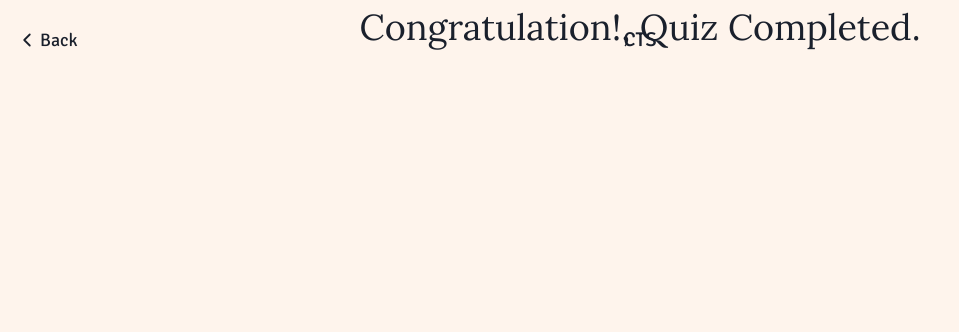
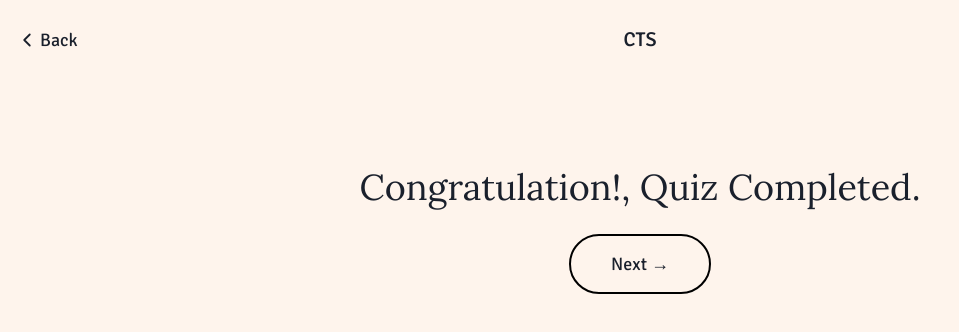
Before and after one commit to deepakvishwakarma-hh/cleantech, a Next.js app: page /steps/question in a window 1280 px wide. Shown: the top 332 px of the page, without its empty margins (0-959 px from the left). Built offline with nearby package versions, Linux system fonts and the light colour scheme.

Commit message:
flow created

```diff
--- a/components/molecules/category-introduction.tsx
+++ b/components/molecules/category-introduction.tsx
@@ -1,4 +1,4 @@
-import { Button, Text, Box } from "@chakra-ui/react"
+import { Button, Text, Box, Grid, GridItem, Flex } from "@chakra-ui/react"
 
 interface Props {
     title: string,
@@ -8,6 +8,10 @@ interface Props {
 
 const CategoryIntroduction: React.FC<Props> = ({ title, description, handleNext }) => {
     return (
+        <Box w={'100%'} h={'100vh'}>
+            <Grid templateColumns={'1fr 1fr'} h={'full'}>
+                <GridItem bgImage={'https://images.unsplash.com/photo-1635846650676-55b9ba247172?ixlib=rb-4.0.3&ixid=M3wxMjA3fDB8MHxwaG90by1wYWdlfHx8fGVufDB8fHx8fA%3D%3D&auto=format&fit=crop&w=627&q=80'} ></GridItem>
+                <GridItem as={Flex} flexDir={'column'} alignItems={'center'} justifyContent={'center'} >
                     <Box maxW={'500px'}>
                         <Text fontSize={'4xl'} textTransform={'capitalize'} fontFamily={'heading'} textAlign={'center'} mb={5} >{title}</Text>
                         <Text fontSize={'md'} textAlign={'center'} mb={5} >Lorem ipsum dolor sit amet consectetur adipisicing elit. Fugiat possimus dolorum, sint alias delectus id molestias?</Text>
@@ -24,6 +28,14 @@ const CategoryIntroduction: React.FC<Props> = ({ title, description, handleNext
                             mx={'auto'}
                             onClick={handleNext}>Next →</Button>
                     </Box>
+                </GridItem>
+
+
+
+            </Grid>
+
+
+        </Box>
     )
 }
 
--- a/components/molecules/question/index.tsx
+++ b/components/molecules/question/index.tsx
@@ -12,7 +12,7 @@ interface Props {
 
 const Question: React.FC<Props> = ({ question, options, category, setIntroduction, index }) => {
     return (
-        <Box maxW={'3xl'}>
+        <Box maxW={'3xl'} pt={'10rem'}>
             <Text letterSpacing={2} mb={5} textTransform={'uppercase'} textAlign={'center'}>{category}</Text>
             <Text fontSize={'4xl'} fontFamily={'heading'} textAlign={'center'} mb={5} >{question}</Text>
             <Flex gap={5} flexWrap={'wrap'} py={2} alignItems={'center'} justifyContent={'center'}>
--- a/pages/steps/question.tsx
+++ b/pages/steps/question.tsx
@@ -19,7 +19,7 @@ const QuestionPage = () => {
                 <Box bg="#FEF4EC" width={'100%'} height={'100vh'} overflowY={'scroll'} >
 
                     <Center
-                        // pt={'10rem'}
+
                         flexDir={'column'}>
 
                         {/* <Box maxW={'300px'} p={2} bg={'white'} rounded={'md'} position={'fixed'} bottom={5} right={5}>
@@ -58,15 +58,26 @@ const QuestionPage = () => {
 export default QuestionPage
 
 
-
-
-
-
+import { useRouter } from "next/router"
 // this is just for testing purpose
 const QuizCompletion = () => {
+    const router = useRouter()
+
     return (
-        <Box>
+        <Box pt={'10rem'}>
             <Text fontSize={'4xl'} fontFamily={'heading'} textAlign={'center'} mb={5} >Congratulation!, Quiz Completed.</Text>
+            <Button
+                variant={'unstyled'}
+                border={'2px black solid'}
+                display={'flex'}
+                py={7}
+                px={10}
+                fontWeight={400}
+                borderRadius={'full'}
+                textTransform={'capitalize'}
+                _hover={{ bg: 'black', color: "white" }}
+                mx={'auto'}
+                onClick={() => { router.push('/recommendation') }}>Next →</Button>
         </Box>
     )
 }
```
Also changed, not shown: components/section/RecommendationHero.tsx (+5 -7 lines), pages/recommendation/index.tsx (+33 -9 lines). Lines whose indentation alone changed are shown as unchanged.
